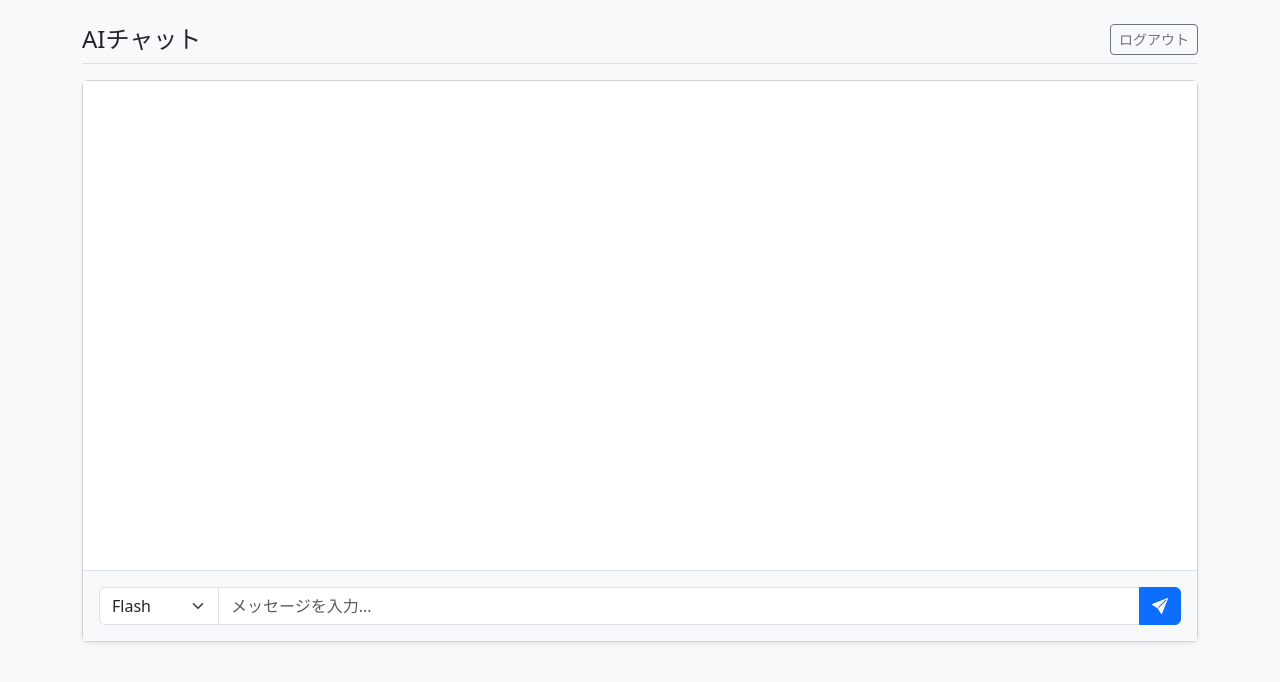
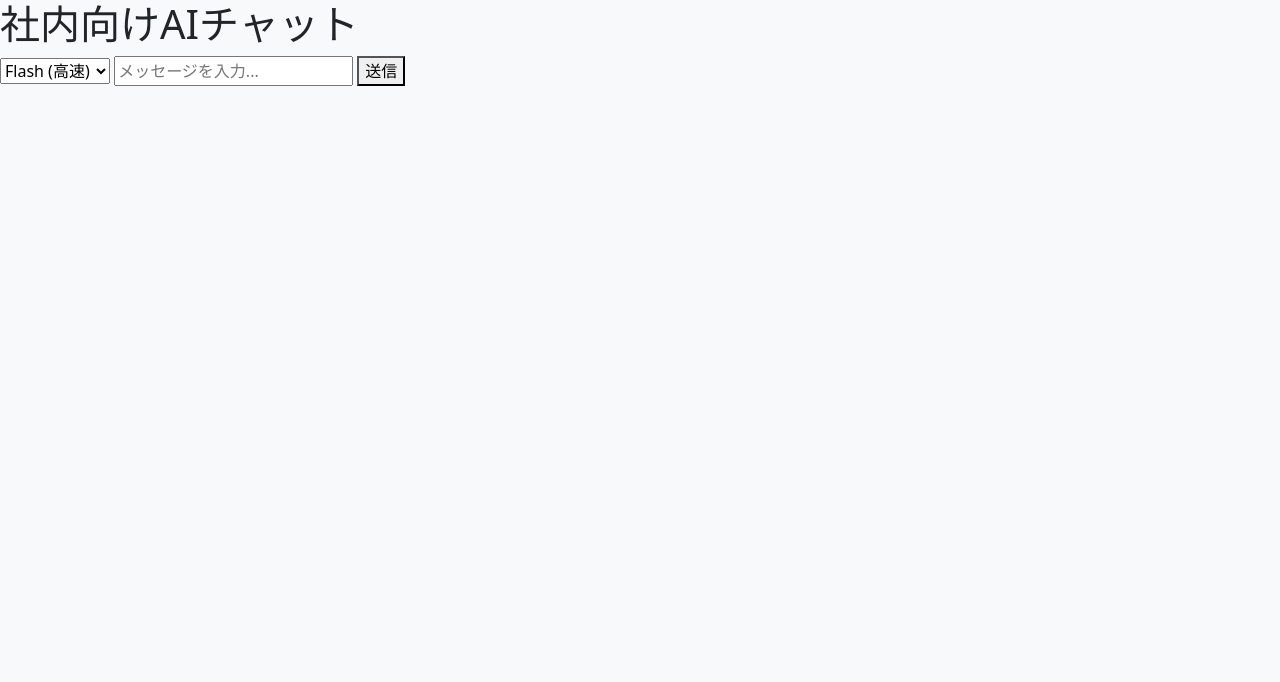
Before and after one commit to TakahiroNohara/gemini-chat-app-final, a Flask app: page / in a window 1280 px wide. Shown: the top 682 px of the page. Run offline with Flask 3, Linux system fonts and the light colour scheme.

Commit message:
モデル名を修正

```diff
--- a/templates/index.html
+++ b/templates/index.html
@@ -53,40 +53,15 @@
     </style>
 </head>
 <body>
-    <div class="container py-4">
-        <header class="d-flex justify-content-between align-items-center mb-3 pb-2 border-bottom">
-            <h1 class="h4 mb-0">AIチャット</h1>
-            <a href="/logout" class="btn btn-outline-secondary btn-sm">ログアウト</a>
-        </header>
-
-        <main>
-            <div class="card shadow-sm">
-                <div class="card-body p-0 chat-container">
-                    <div id="chat-messages" class="chat-messages">
-                        {% for msg in messages %}
-                            <div class="message-row {{ 'user-message' if msg.sender == 'user' else 'model-message' }}">
-                                <div class="message-content">
-                                    {{ msg.content.replace('\n', '<br>') | safe }}
-                                </div>
-                            </div>
-                        {% endfor %}
-                    </div>
-
-                    <div class="chat-input p-3 bg-light border-top">
-                        <div class="input-group">
-                             <select id="model-selector" class="form-select" style="max-width: 120px;">
-                                <option value="models/gemini-flash-latest">Flash</option>
-                                <option value="models/gemini-pro-latest">Pro</option>
-                            </select>
-                            <input type="text" id="message-input" class="form-control" placeholder="メッセージを入力...">
-                            <button class="btn btn-primary" type="button" onclick="sendMessage()">
-                                <i class="bi bi-send-fill"></i>
-                            </button>
-                        </div>
-                    </div>
-                </div>
-            </div>
-        </main>
+    <h1>社内向けAIチャット</h1>
+    <div id="chat-container"></div>
+    <div id="controls">
+        <select id="model-selector">
+            <option value="gemini-1.5-flash-latest">Flash (高速)</option>
+            <option value="gemini-1.5-pro-latest">Pro (高精度)</option>
+        </select>
+        <input type="text" id="message-input" placeholder="メッセージを入力...">
+        <button onclick="sendMessage()">送信</button>
     </div>
 
     <script src="https://cdn.jsdelivr.net/npm/bootstrap@5.3.3/dist/js/bootstrap.bundle.min.js"></script>
```
Also changed, not shown: check_models.py (added, +27 -0 lines).
